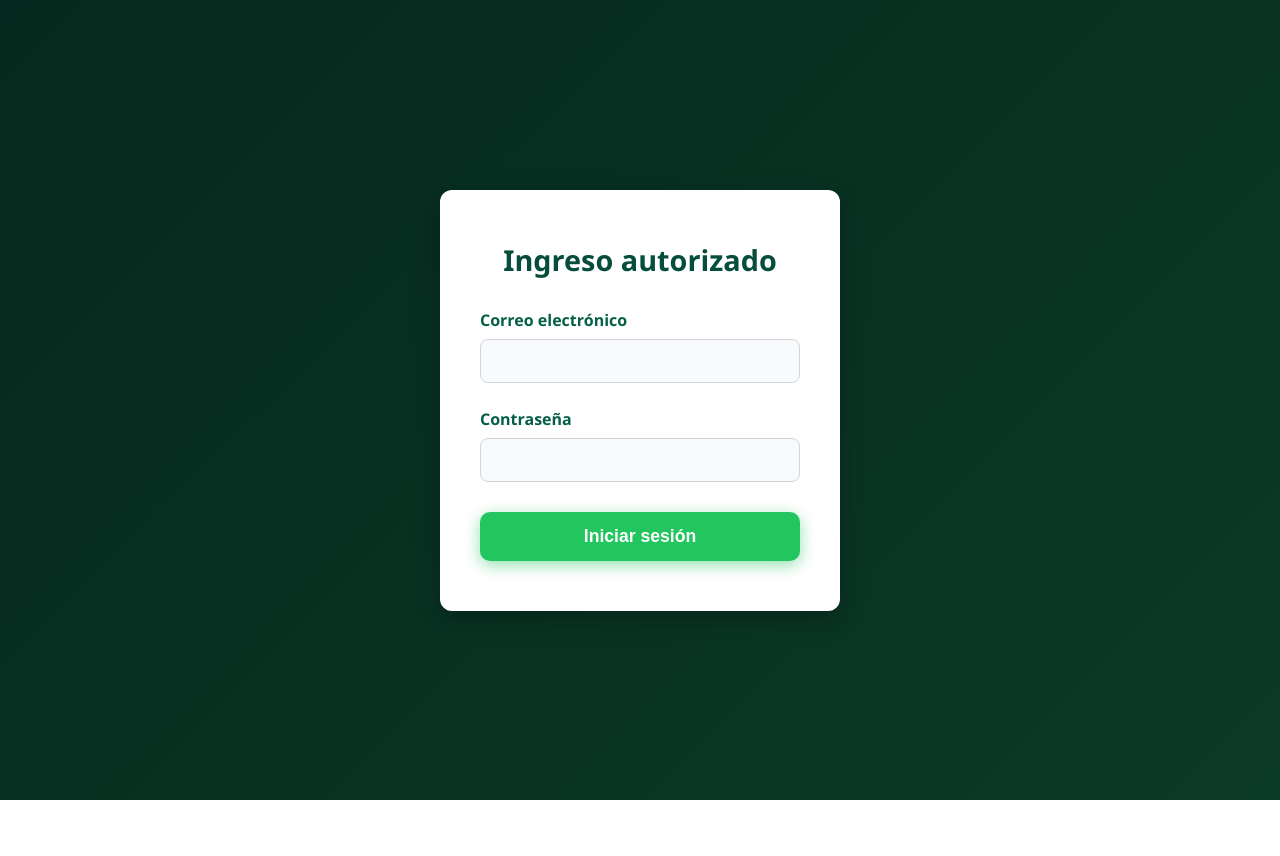
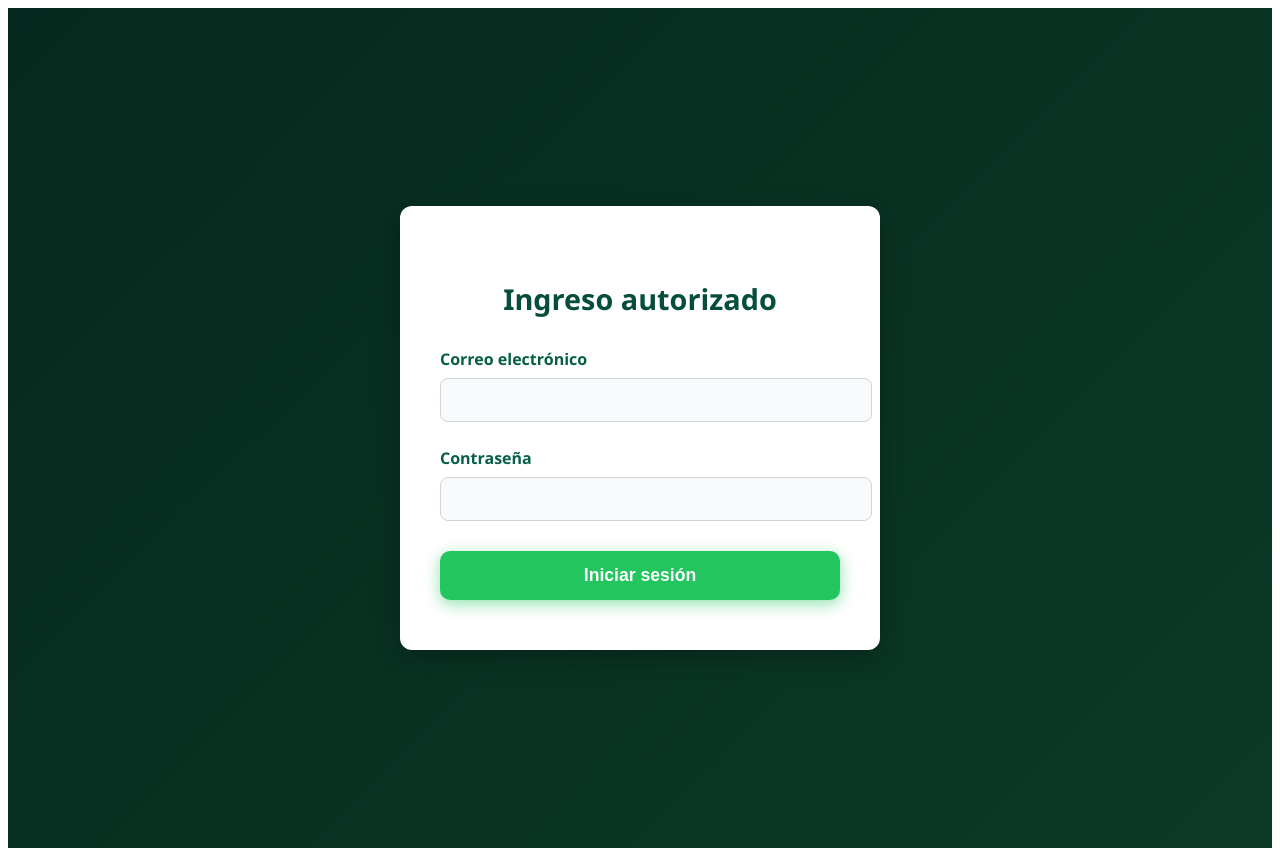
Before and after one commit to Asistencia2025/registro-asistencia-vercel, a Next.js app: page / in a window 1280 px wide. Before the commit the page ends 800 px from the top, so only its background shows below. Built offline with nearby package versions, Linux system fonts and the light colour scheme.

Commit message:
Agrega estilos con Tailwind y actualiza _app.tsx

```diff
--- a/pages/_app.tsx
+++ b/pages/_app.tsx
@@ -1,6 +1,6 @@
-import "@/styles/globals.css";
-import type { AppProps } from "next/app";
+import '../styles/globals.css'
+import type { AppProps } from 'next/app'
 
 export default function App({ Component, pageProps }: AppProps) {
-  return <Component {...pageProps} />;
+  return <Component {...pageProps} />
 }
--- a/styles/globals.css
+++ b/styles/globals.css
@@ -1,42 +1,3 @@
-:root {
-  --background: #ffffff;
-  --foreground: #171717;
-}
-
-@media (prefers-color-scheme: dark) {
-  :root {
-    --background: #0a0a0a;
-    --foreground: #ededed;
-  }
-}
-
-html,
-body {
-  max-width: 100vw;
-  overflow-x: hidden;
-}
-
-body {
-  color: var(--foreground);
-  background: var(--background);
-  font-family: Arial, Helvetica, sans-serif;
-  -webkit-font-smoothing: antialiased;
-  -moz-osx-font-smoothing: grayscale;
-}
-
-* {
-  box-sizing: border-box;
-  padding: 0;
-  margin: 0;
-}
-
-a {
-  color: inherit;
-  text-decoration: none;
-}
-
-@media (prefers-color-scheme: dark) {
-  html {
-    color-scheme: dark;
-  }
-}
+@tailwind base;
+@tailwind components;
+@tailwind utilities;
```
